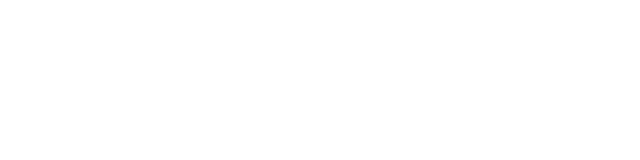
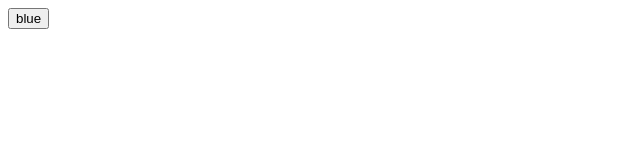
Before and after one commit to mxs741/MFD-React, a React (Vite) app: page / in a window 1280 px wide. Shown: the top 160 px of the page, without its empty margins (0-640 px from the left). Built offline with nearby package versions, Linux system fonts and the light colour scheme.

Commit message:
feat: создан хук useToggle

```diff
--- a/src/App.tsx
+++ b/src/App.tsx
@@ -1,5 +1,7 @@
+import { Demo } from "./Demo";
+
 const App = () => {
-  return <div></div>;
+  return <Demo />;
 };
 
 export default App;
--- /dev/null
+++ b/src/Demo.tsx
@@ -0,0 +1,7 @@
+import { useToggle } from "./useToggle";
+
+export const Demo = () => {
+  const [value, toggle] = useToggle(["blue", "orange", "cyan", "teal"]);
+
+  return <button onClick={() => toggle()}>{value}</button>;
+};
--- /dev/null
+++ b/src/useToggle.ts
@@ -0,0 +1,20 @@
+import { useReducer } from "react";
+
+type UseToggleReturnType = [string | boolean, (action?: string) => void];
+
+export const useToggle = (options?: string[]): UseToggleReturnType => {
+  const initState = options && options.length > 0 ? options[0] : true;
+
+  const reducer = (state: string | boolean, action: string | undefined) => {
+    if (options && options.length > 0) {
+      if (action && options.includes(action)) return action;
+
+      const nextIndex = options.indexOf(state as string) + 1;
+      return nextIndex === options.length ? options[0] : options[nextIndex];
+    }
+
+    return !state;
+  };
+
+  return useReducer(reducer, initState);
+};
```
